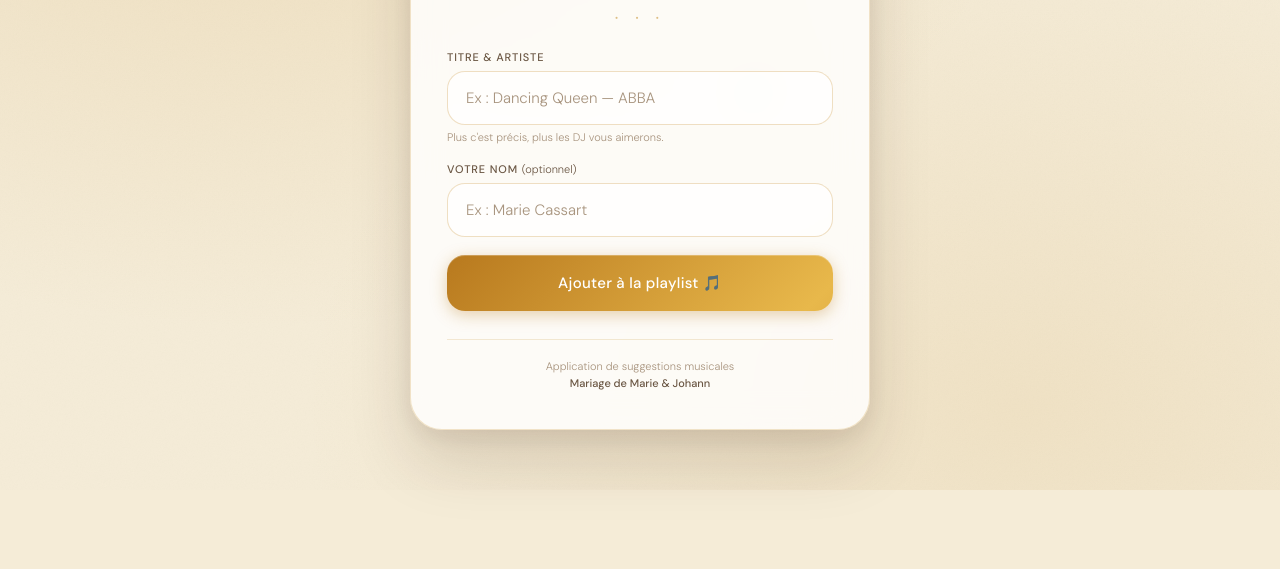
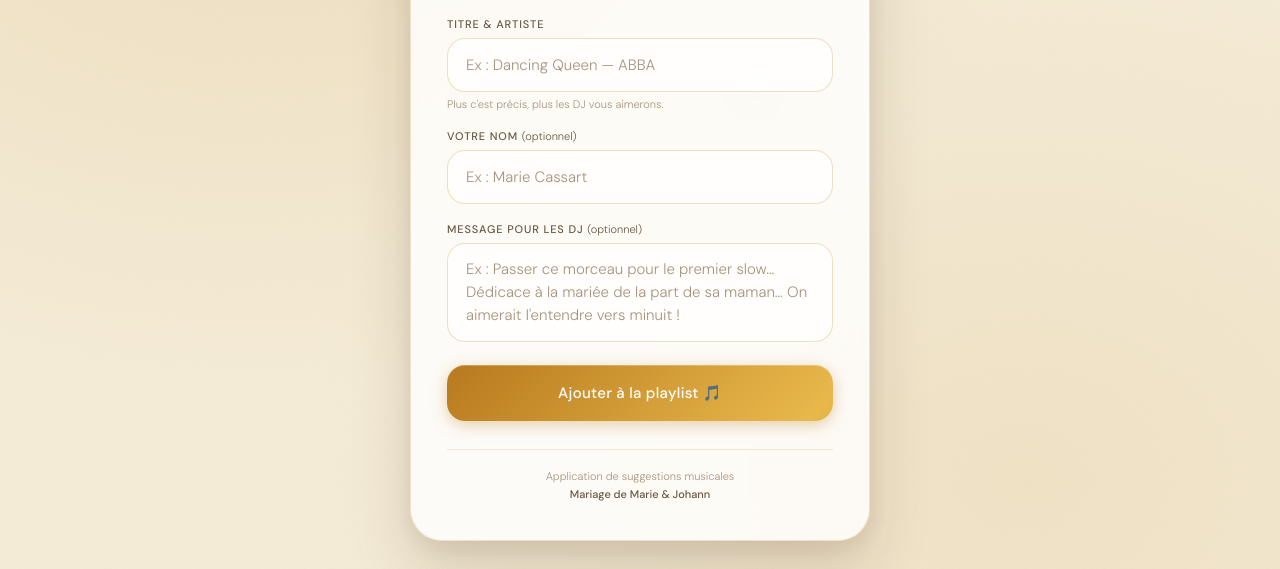
Before and after one commit to Mirwaisxx/musique-mariage, a plain HTML site: page index.html in a window 1280 px wide. Shown: the part 310-879 px from the top of the page. Before the commit the page ends 800 px from the top, so only its background shows below. Drawn offline with nearby package versions, Linux system fonts and the light colour scheme.

Commit message:
Update index.html

```diff
--- a/index.html
+++ b/index.html
@@ -42,7 +42,6 @@
       min-height: 100vh;
     }
 
-    /* Floating petals */
     .petal {
       position: fixed;
       pointer-events: none;
@@ -58,7 +57,6 @@
       100% { opacity: 0; transform: translateY(110vh) rotate(360deg); }
     }
 
-    /* Card */
     @keyframes cardIn {
       from { opacity: 0; transform: translateY(32px) scale(.97); }
       to   { opacity: 1; transform: translateY(0) scale(1); }
@@ -82,7 +80,6 @@
       animation: cardIn .7s cubic-bezier(.16,1,.3,1) forwards;
     }
 
-    /* Gold top accent line */
     .card::before {
       content: '';
       position: absolute;
@@ -93,7 +90,6 @@
       border-radius: 0 0 4px 4px;
     }
 
-    /* Music notes animation */
     .notes-wrap {
       display: flex;
       align-items: center;
@@ -123,10 +119,7 @@
       line-height: 1.2;
       margin-bottom: 10px;
     }
-    h1 em {
-      font-style: italic;
-      color: var(--gold-dark);
-    }
+    h1 em { font-style: italic; color: var(--gold-dark); }
 
     .lead {
       font-size: 14px;
@@ -135,7 +128,6 @@
       font-weight: 300;
     }
 
-    /* Divider ornement */
     .ornement {
       text-align: center;
       color: var(--gold);
@@ -145,7 +137,6 @@
       opacity: .6;
     }
 
-    /* Fields */
     .field { margin-bottom: 18px; }
 
     label {
@@ -158,9 +149,8 @@
       margin-bottom: 7px;
     }
 
-    input[type="text"] {
+    input[type="text"], textarea {
       width: 100%;
-      height: 54px;
       padding: 0 18px;
       font-size: 15px;
       font-family: 'DM Sans', sans-serif;
@@ -172,8 +162,14 @@
       outline: none;
       transition: border-color .2s, box-shadow .2s, background .2s;
     }
-    input[type="text"]::placeholder { color: var(--ink-muted); font-weight: 300; }
-    input[type="text"]:focus {
+    input[type="text"] { height: 54px; }
+    textarea {
+      padding: 14px 18px;
+      resize: none;
+      line-height: 1.55;
+    }
+    input[type="text"]::placeholder, textarea::placeholder { color: var(--ink-muted); font-weight: 300; }
+    input[type="text"]:focus, textarea:focus {
       border-color: var(--gold);
       background: rgba(255,255,255,.95);
       box-shadow: 0 0 0 4px rgba(201,150,58,.12);
@@ -183,7 +179,6 @@
     .err  { font-size: 12px; color: #C0392B; margin-top: 5px; display: none; }
     .err.show { display: block; }
 
-    /* Button */
     .btn {
       width: 100%;
       height: 56px;
@@ -215,7 +210,6 @@
     .btn:active:not(:disabled) { transform: translateY(1px); }
     .btn:disabled { opacity: .55; cursor: not-allowed; }
 
-    /* Shimmer */
     .btn::after {
       content: '';
       position: absolute;
@@ -239,7 +233,6 @@
     .btn.loading .spinner { display: block; }
     .btn.loading .btn-label { display: none; }
 
-    /* Success banner */
     .success-banner {
       display: none;
       text-align: center;
@@ -277,7 +270,6 @@
 </head>
 <body>
 
-<!-- Floating petals -->
 <script>
   const emojis = ['🌸','🤵','👰','❤️','🌷','💒','💍'];
   for(let i=0;i<12;i++){
@@ -315,6 +307,11 @@
     <input type="text" id="name" placeholder="Ex : Marie Cassart" autocomplete="off" maxlength="80" />
   </div>
 
+  <div class="field">
+    <label for="message">Message pour les DJ <span style="text-transform:none;font-weight:300;letter-spacing:0">(optionnel)</span></label>
+    <textarea id="message" rows="3" placeholder="Ex : Passer ce morceau pour le premier slow… Dédicace à la mariée de la part de sa maman… On aimerait l'entendre vers minuit !" maxlength="300"></textarea>
+  </div>
+
   <button class="btn" id="sendBtn" onclick="submitForm()">
     <span class="btn-label">Ajouter à la playlist 🎵</span>
     <div class="spinner"></div>
@@ -334,6 +331,7 @@
 async function submitForm(){
   const musicEl = document.getElementById('music');
   const nameEl  = document.getElementById('name');
+  const msgEl   = document.getElementById('message');
   const btn      = document.getElementById('sendBtn');
   const err      = document.getElementById('errMusic');
   const banner   = document.getElementById('successBanner');
@@ -354,12 +352,14 @@ async function submitForm(){
   fd.append('access_key','fbd569ce-eb41-40c0-af5f-843e89383a0d');
   fd.append('Chanson demandée', musicEl.value.trim());
   fd.append("Nom de l'invité", nameEl.value.trim() || 'Anonyme');
+  if(msgEl.value.trim()) fd.append('Message pour le DJ', msgEl.value.trim());
 
   try {
     const r = await fetch('https://api.web3forms.com/submit', { method:'POST', body:fd });
     if(r.ok){
       musicEl.value = '';
       nameEl.value  = '';
+      msgEl.value   = '';
       banner.classList.add('show');
       launchConfetti();
       setTimeout(()=> banner.classList.remove('show'), 7000);
```
